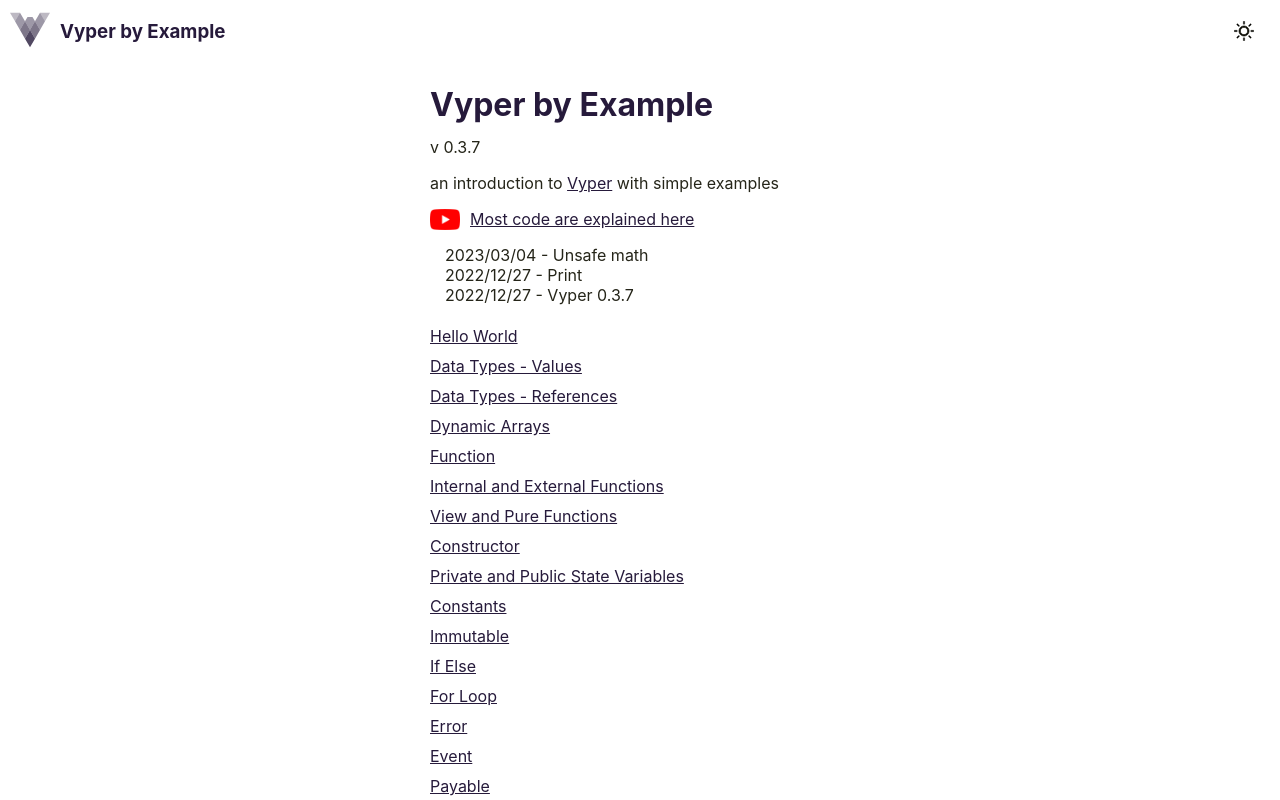
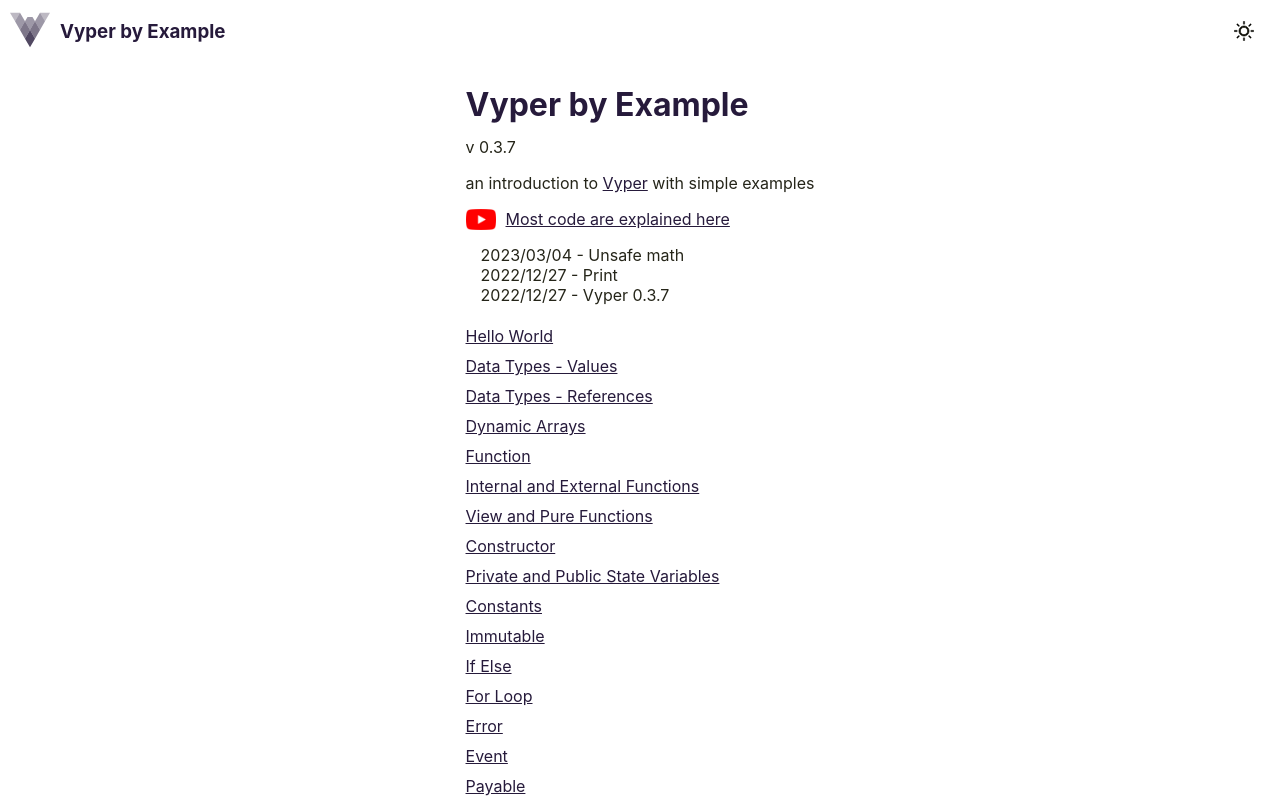
Before and after one commit to Cyfrin/vyper-by-example.github.io, a React (Create React App) app: page / in a window 1280 px wide. Shown: the top 800 px of the page. Built offline with nearby package versions, Linux system fonts and the light colour scheme.

Commit message:
center width

```diff
--- a/src/pages/index.module.css
+++ b/src/pages/index.module.css
@@ -1,6 +1,5 @@
 .component {
-  /* set width for auto-margin to be same for 0.5 and 0.6 home page */
-  width: 420px;
+  max-width: 420px;
 }
 .component ul {
   list-style: none;
```
